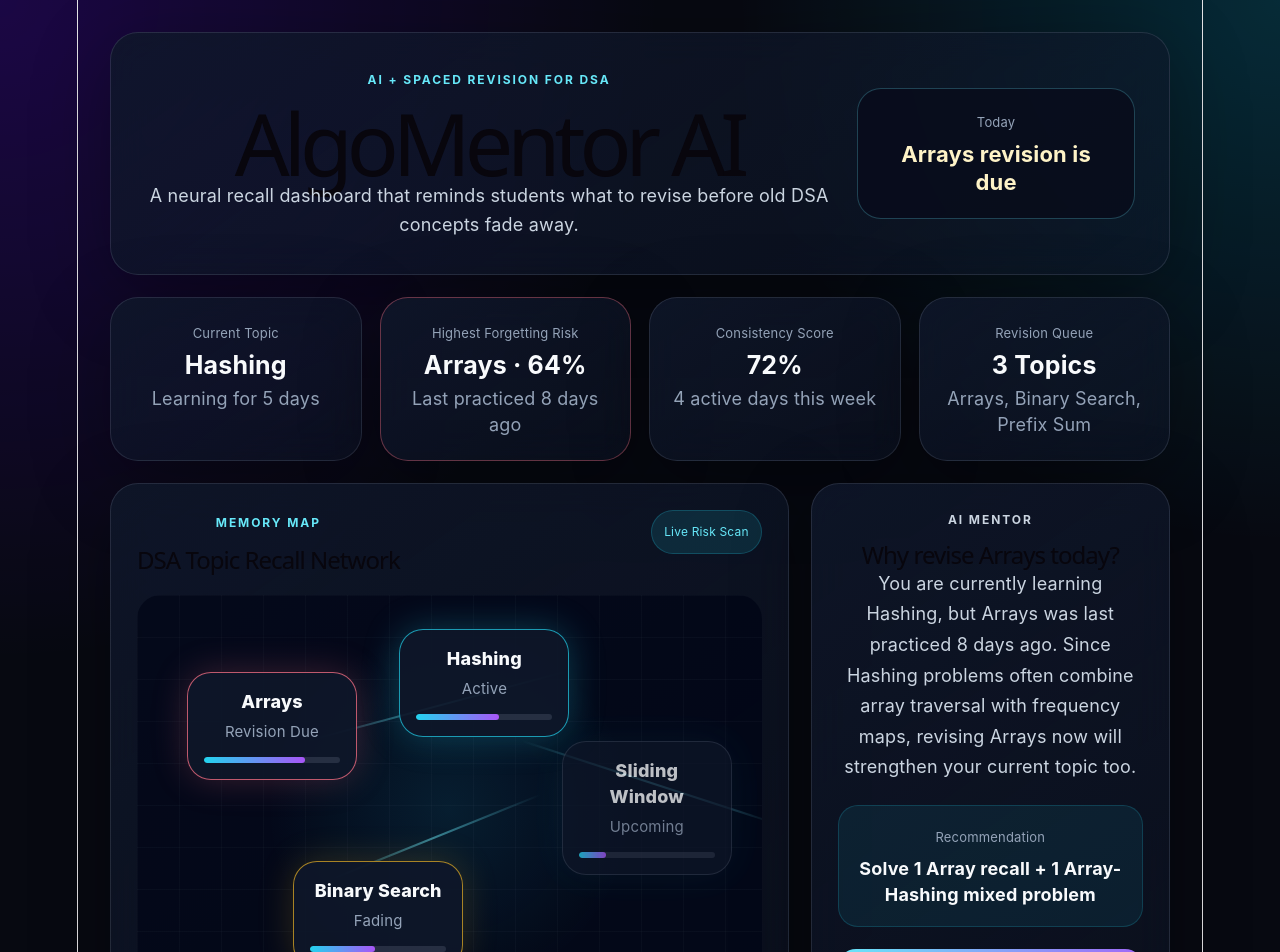
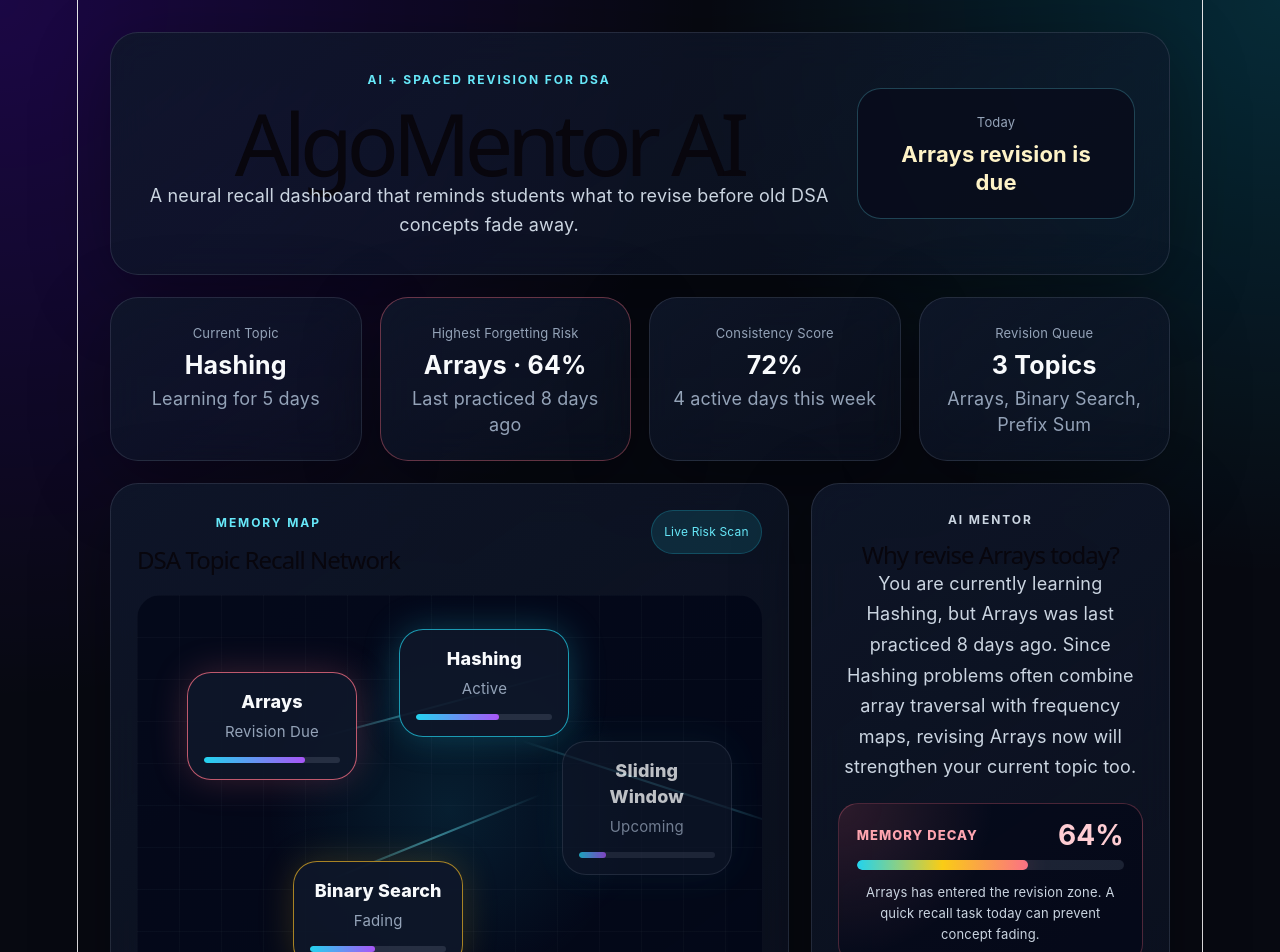
Before and after one commit to bhagwanjaane21/DSA-AI-COACH, a React app in the folder frontend/: page / in a window 1280 px wide. Shown: the top 952 px of the page. Built offline with nearby package versions, Linux system fonts and the light colour scheme; the HTML template or start-up script is replaced by a standard one.

Commit message:
Add memory decay meter to dashboard

```diff
--- a/frontend/src/App.css
+++ b/frontend/src/App.css
@@ -184,6 +184,26 @@ h2 {
   color: #94a3b8;
 }
 
+.node-pos-1 {
+  left: 8%;
+  top: 18%;
+}
+
+.node-pos-2 {
+  left: 42%;
+  top: 8%;
+}
+
+.node-pos-3 {
+  left: 68%;
+  top: 34%;
+}
+
+.node-pos-4 {
+  left: 25%;
+  top: 62%;
+}
+
 .node-active {
   border-color: rgba(34, 211, 238, 0.7);
   box-shadow: 0 0 36px rgba(34, 211, 238, 0.25);
@@ -220,7 +240,10 @@ h2 {
 .connection {
   position: absolute;
   height: 2px;
-  background: linear-gradient(90deg, transparent, rgba(103, 232, 249, 0.5), transparent);
+  background: linear-gradient(90deg,
+      transparent,
+      rgba(103, 232, 249, 0.5),
+      transparent);
   transform-origin: left center;
 }
 
@@ -248,6 +271,59 @@ h2 {
 .mentor-panel p {
   color: #cbd5e1;
   line-height: 1.7;
+}
+
+.decay-meter {
+  margin-top: 20px;
+  padding: 18px;
+  border-radius: 20px;
+  background:
+    radial-gradient(circle at top left, rgba(251, 113, 133, 0.16), transparent 45%),
+    rgba(2, 6, 23, 0.58);
+  border: 1px solid rgba(251, 113, 133, 0.28);
+}
+
+.decay-top {
+  display: flex;
+  align-items: center;
+  justify-content: space-between;
+  margin-bottom: 12px;
+}
+
+.decay-top span {
+  color: #fda4af;
+  font-size: 13px;
+  font-weight: 800;
+  letter-spacing: 0.08em;
+  text-transform: uppercase;
+}
+
+.decay-top strong {
+  font-size: 28px;
+  color: #fecdd3;
+}
+
+.decay-track {
+  height: 10px;
+  border-radius: 999px;
+  background: rgba(148, 163, 184, 0.16);
+  overflow: hidden;
+  margin-bottom: 12px;
+}
+
+.decay-fill {
+  width: 64%;
+  height: 100%;
+  border-radius: inherit;
+  background: linear-gradient(90deg, #22d3ee, #facc15, #fb7185);
+  box-shadow: 0 0 24px rgba(251, 113, 133, 0.35);
+}
+
+.decay-meter p {
+  margin: 0;
+  font-size: 13px;
+  color: #cbd5e1;
+  line-height: 1.6;
 }
 
 .mentor-insight {
@@ -336,23 +412,3 @@ h2 {
     overflow-x: auto;
   }
 }
-
-.node-pos-1 {
-  left: 8%;
-  top: 18%;
-}
-
-.node-pos-2 {
-  left: 42%;
-  top: 8%;
-}
-
-.node-pos-3 {
-  left: 68%;
-  top: 34%;
-}
-
-.node-pos-4 {
-  left: 25%;
-  top: 62%;
-}
--- a/frontend/src/App.jsx
+++ b/frontend/src/App.jsx
@@ -34,6 +34,7 @@ const topics = [
     position: "node-pos-4",
   },
 ];
+
 const todayPlan = [
   "Revise one Array problem to refresh old memory.",
   "Practice two Hashing problems based on frequency maps.",
@@ -72,16 +73,19 @@ function App() {
           <strong>Hashing</strong>
           <p>Learning for 5 days</p>
         </div>
+
         <div className="stat-card danger">
           <span>Highest Forgetting Risk</span>
           <strong>Arrays · 64%</strong>
           <p>Last practiced 8 days ago</p>
         </div>
+
         <div className="stat-card">
           <span>Consistency Score</span>
           <strong>72%</strong>
           <p>4 active days this week</p>
         </div>
+
         <div className="stat-card">
           <span>Revision Queue</span>
           <strong>3 Topics</strong>
@@ -113,6 +117,7 @@ function App() {
               >
                 <span>{topic.name}</span>
                 <small>{topic.status}</small>
+
                 <div className="mini-bar">
                   <div style={{ width: `${topic.mastery}%` }} />
                 </div>
@@ -124,12 +129,29 @@ function App() {
         <aside className="mentor-panel">
           <p className="eyebrow">AI Mentor</p>
           <h2>Why revise Arrays today?</h2>
+
           <p>
             You are currently learning Hashing, but Arrays was last practiced 8
             days ago. Since Hashing problems often combine array traversal with
             frequency maps, revising Arrays now will strengthen your current
             topic too.
           </p>
+
+          <div className="decay-meter">
+            <div className="decay-top">
+              <span>Memory Decay</span>
+              <strong>64%</strong>
+            </div>
+
+            <div className="decay-track">
+              <div className="decay-fill" />
+            </div>
+
+            <p>
+              Arrays has entered the revision zone. A quick recall task today
+              can prevent concept fading.
+            </p>
+          </div>
 
           <div className="mentor-insight">
             <span>Recommendation</span>
@@ -167,10 +189,12 @@ function App() {
             <span>Arrays</span>
             <strong>64% Risk</strong>
           </div>
+
           <div className="queue-item">
             <span>Binary Search</span>
             <strong>35% Risk</strong>
           </div>
+
           <div className="queue-item">
             <span>Prefix Sum</span>
             <strong>28% Risk</strong>
```
